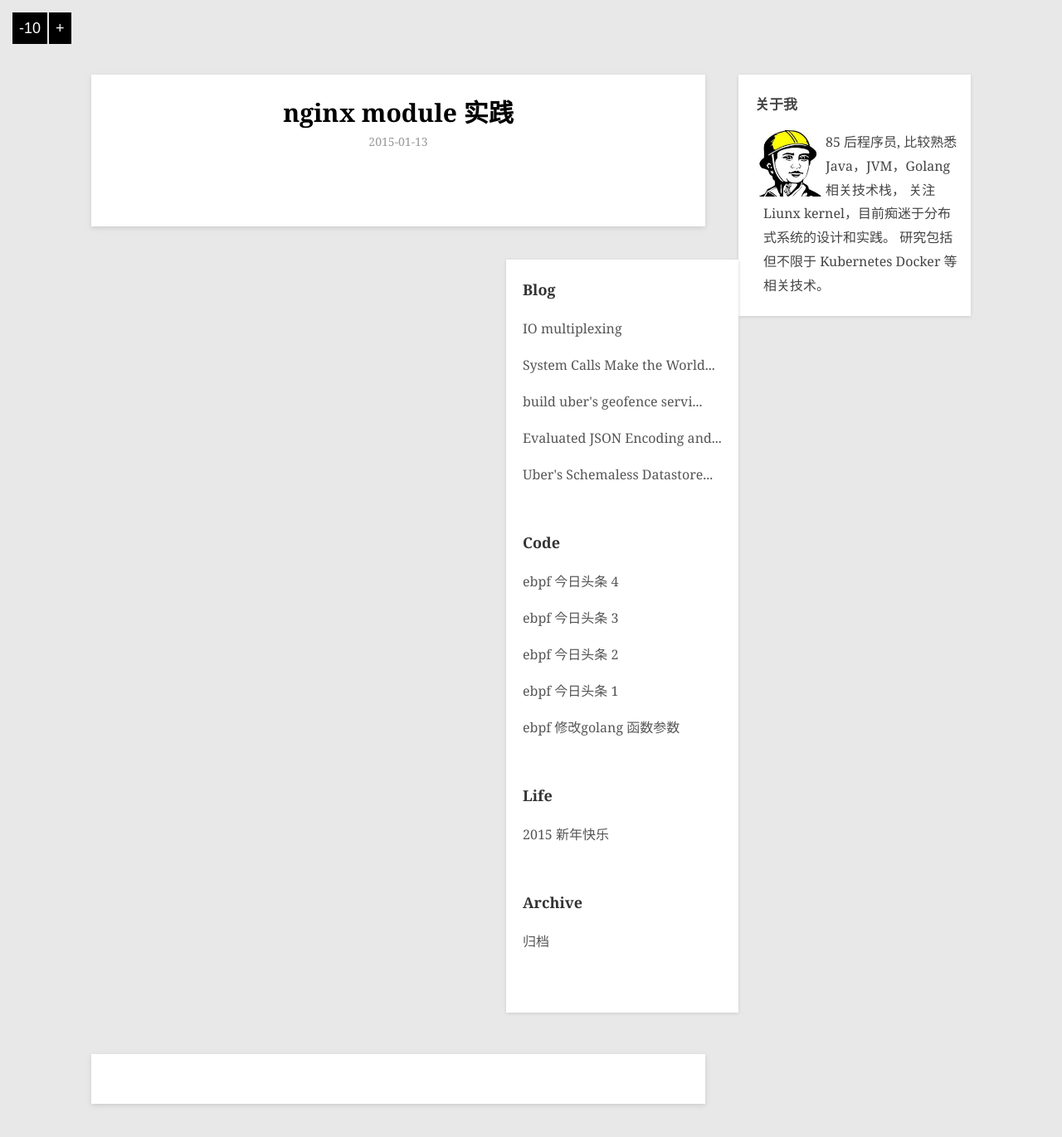
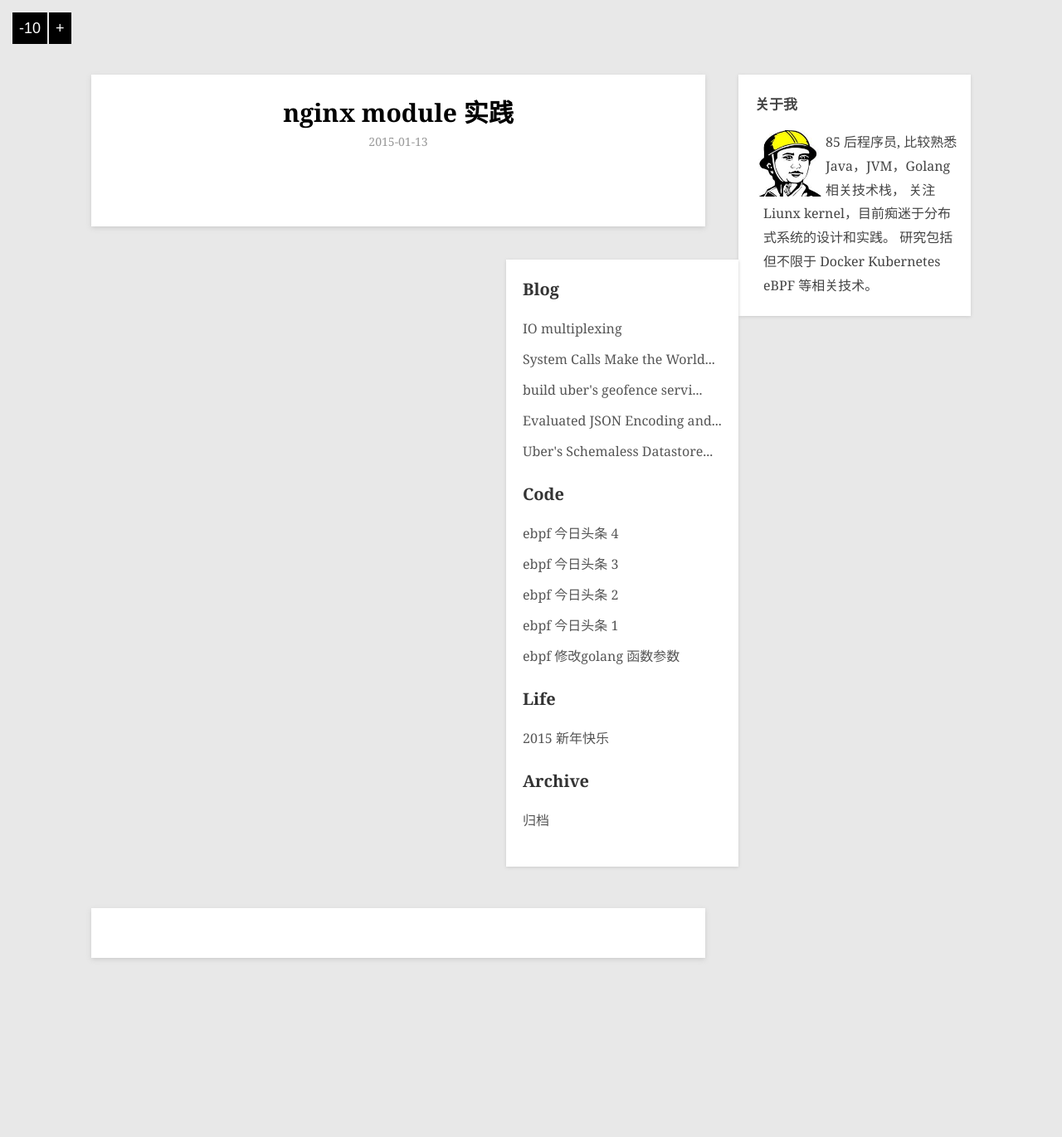
Before and after one commit to hushi55/hushi55.github.io, a Jekyll site: the page built from _posts/code/2015-01-13-nginx-handler.md, in a window 1280 px wide. Shown: the whole page at 83% size. Built offline with Jekyll 4.4.1, drawn with Linux system fonts in a browser that asks for light colours; comment, search, counter and statistics services are not loaded; after the commit the page ends 1195 px from its top, so only the background shows below that.

Commit message:
fix margin bottom

```diff
--- a/_layouts/post.html
+++ b/_layouts/post.html
@@ -68,7 +68,7 @@ layout: default
              <div class="det-text">
                  <p>85 后程序员, 比较熟悉 Java，JVM，Golang 相关技术栈，
                  	关注 Liunx kernel，目前痴迷于分布式系统的设计和实践。
-                	研究包括但不限于 Kubernetes Docker 等相关技术。
+                	研究包括但不限于 Docker Kubernetes eBPF 等相关技术。
                  </p>
              </div>
          </div>
--- a/css/default.css
+++ b/css/default.css
@@ -61,9 +61,9 @@ pre ol{margin-left:25px;list-style-type:decimal;}
 
 /****************entry style**************/
 .sidenav { width:240px; background:#fff; float:right; padding:20px; margin-bottom:50px; box-shadow:0 1px 4px #ccc; }
-.sidenav h2 { font-size:18px; color:#333; margin-bottom:15px; }
-.sidenav ul { margin-bottom:50px; }
-.sidenav li { margin-bottom:12px; word-break: break-all;}
+.sidenav h2 { font-size:20px; color:#333; margin-bottom:15px; }
+.sidenav ul { margin-bottom:20px; }
+.sidenav li { margin-bottom:5px; word-break: break-all;}
 .sidenav a { color:#555; font-size:16px; display:block;}
 .entry{margin-bottom:40px;width:680px; float:left; background:#fff; padding:30px; box-shadow:0 2px 6px #ccc; }
 .entry ul{margin-bottom:25px;margin-left:25px;}
```
